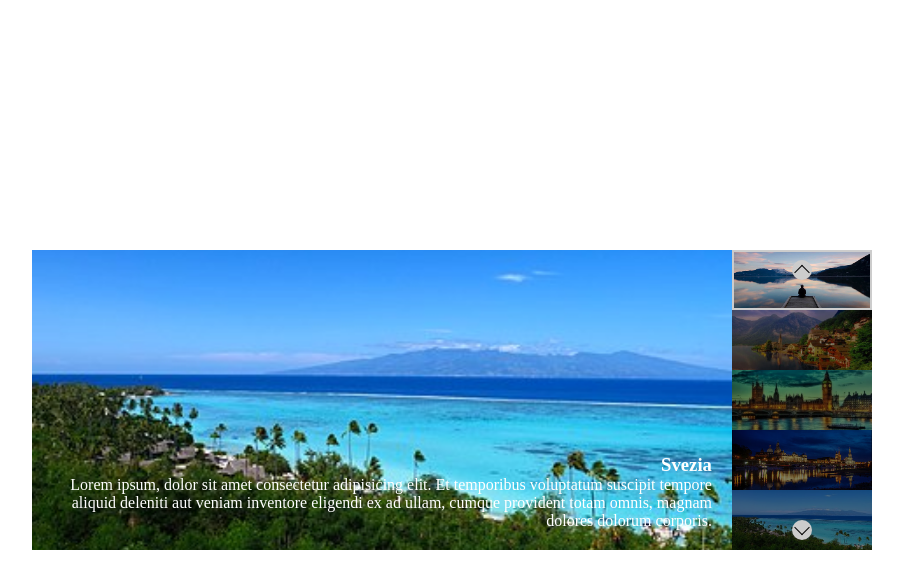
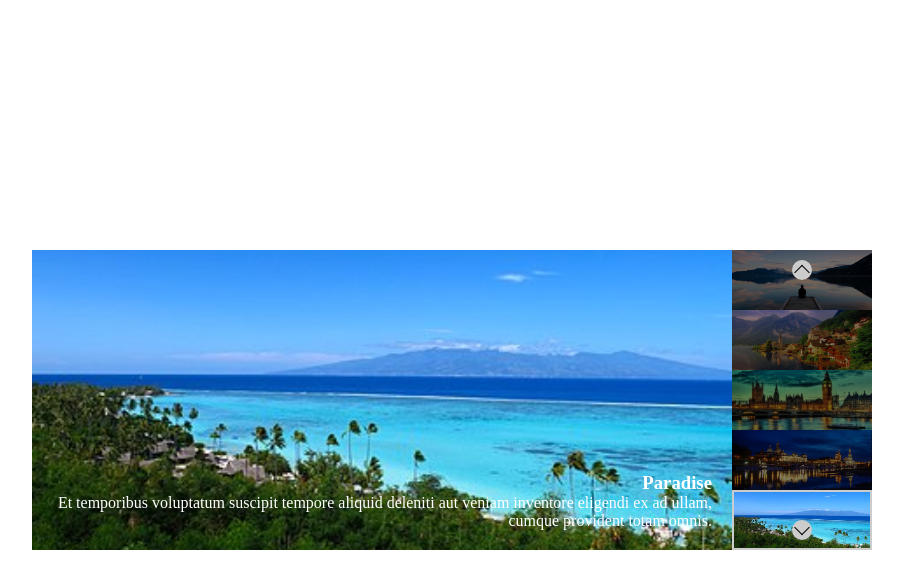
Before and after one commit to bittoMazza/vue-slider, a plain HTML site: page index.html in a window 1280 px wide. Both pictures are taken after a click on the element 990 px from the left and 270 px from the top of the page. Shown: the whole page, without its empty margins (188-1091 px from the left). Drawn offline with nearby package versions, Linux system fonts and the light colour scheme.

Commit message:
add thumbnails change images

```diff
--- a/index.html
+++ b/index.html
@@ -19,10 +19,9 @@
                 <div class="item">
                     <img :src="slides[indexImage].image" alt="Svezia" />
                     <div class="text">
-                        <h3>Svezia</h3>
+                        <h3> {{ slides[indexImage].title }}</h3>
                         <p>
-                            Lorem ipsum, dolor sit amet consectetur adipisicing elit. Et temporibus voluptatum suscipit tempore aliquid deleniti aut
-                            veniam inventore eligendi ex ad ullam, cumque provident totam omnis, magnam dolores dolorum corporis.
+                           {{ slides[indexImage].text }}
                         </p>
                     </div>
                 </div>
--- a/js/script.js
+++ b/js/script.js
@@ -5,6 +5,7 @@ const app = new Vue(
         el:'#app',
         data: {
             indexImage : 0,
+            thumbnail : document.getElementsByClassName('thumb'),
             slides : [
                 {
                     image: 'img/01.jpg',
@@ -35,18 +36,24 @@ const app = new Vue(
         },
         methods: {
             nextSlide : function(){
+                this.thumbnail[this.indexImage].classList.remove('active');
                 this.indexImage++;
                 if(this.indexImage === this.slides.length){
                     this.indexImage = 0
                 }
+                this.thumbnail[this.indexImage].classList.add('active');
+                console.log(this.thumbnail)
             },
             previousSlide : function(){
+                this.thumbnail[this.indexImage].classList.remove('active');
                 this.indexImage--;
                 if(this.indexImage == -1){
                     this.indexImage = this.slides.length - 1
                 }
+                this.thumbnail[this.indexImage].classList.add('active');
             }
-        }
+        },
+
     }
 
 )
```
